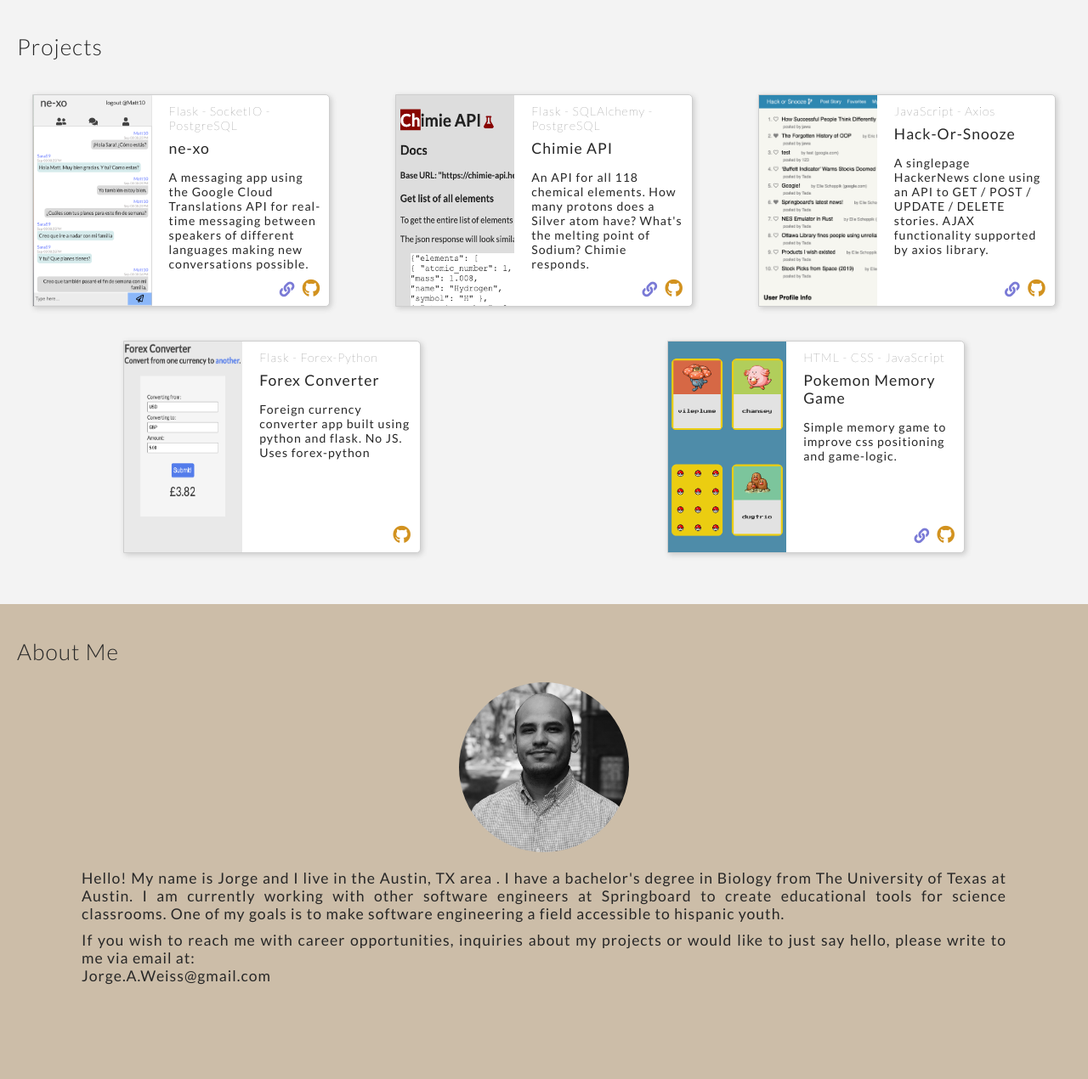
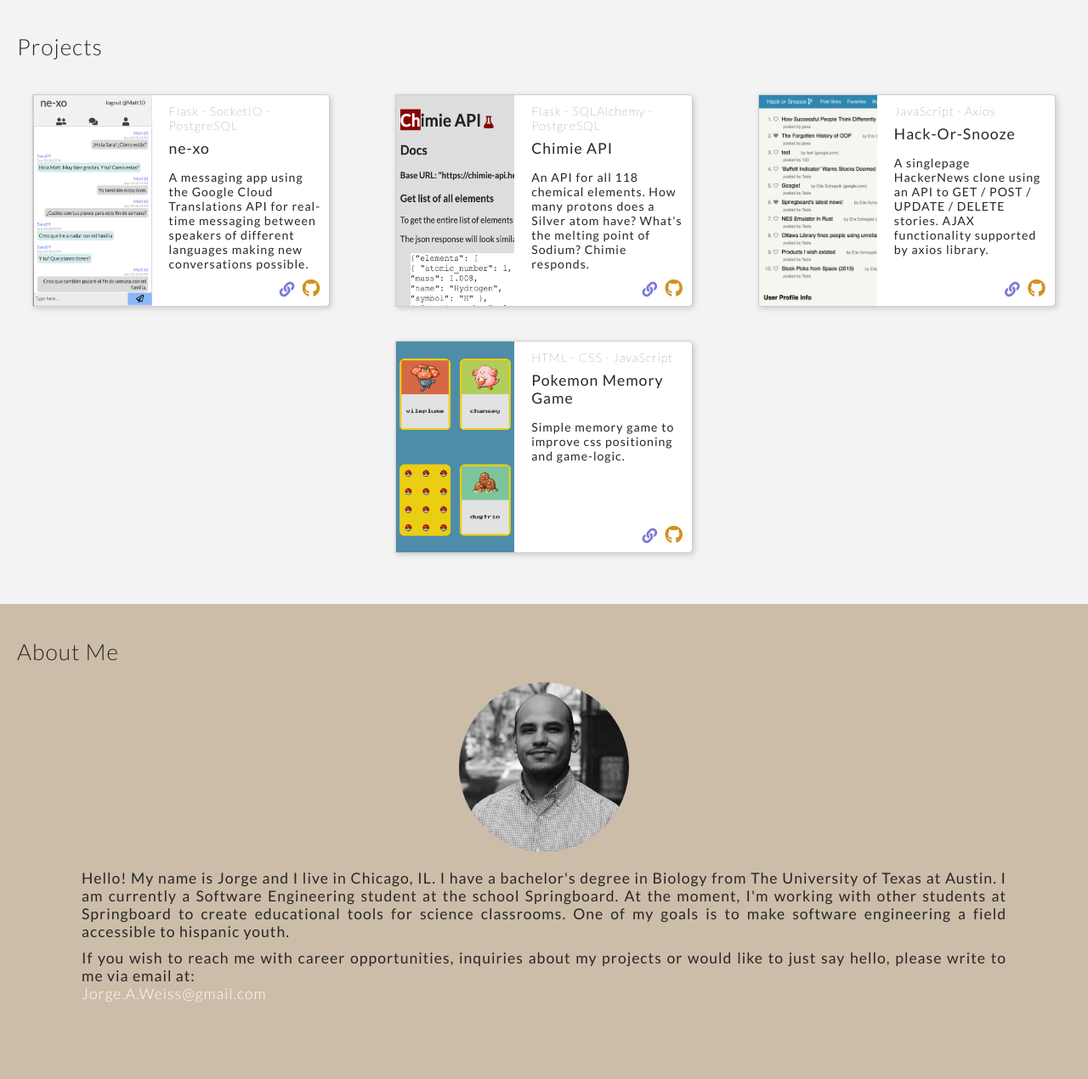
Before and after one commit to JAWeiss89/portfolio, a Flask app: page / in a window 1280 px wide. Shown: the part 1093-2363 px from the top of the page at 85% size. Before the commit the page ends 2252 px from the top, so only its background shows below. Run offline with Flask 2, Linux system fonts and the light colour scheme; some libraries are stand-ins or nearby versions.

Commit message:
Remove forex-converter from projects section

```diff
--- a/templates/index.html
+++ b/templates/index.html
@@ -136,21 +136,6 @@
 
                 <div class="project-card">
                     <div class="project-img">
-                        <img src="../static/forexpic.png" alt="placeholder image">
-                    </div>
-                    <div class="project-text">
-                        <p class="project-techs">Flask - Forex-Python</p>
-                        <p class="project-title">Forex Converter</p>
-                        <p class="project-description">Foreign currency converter app built using python and flask. No JS. Uses forex-python</p>
-                        <p class="project-links">
-                            <a target="_blank" href="https://github.com/JAWeiss89/forexConverter"><i class="fab fa-github"></i></a>
-                            <!-- <a href="https://chimie-api.herokuapp.com/"><i class="fas fa-link"></i></a></a> -->
-                        </p>
-                    </div>
-                </div>
-
-                <div class="project-card">
-                    <div class="project-img">
                         <img src="../static/memorypic.png" alt="placeholder image">
                     </div>
                     <div class="project-text">
@@ -175,8 +160,8 @@
                     <img src="../static/profile.jpg">
                 </div>
                 <div class="about-text">
-                    <p>Hello! My name is Jorge and I live in the Austin, TX area . I have a bachelor's degree in Biology from The University of Texas at Austin. I am currently working with other software engineers at Springboard to create educational tools for science classrooms. One of my goals is to make software engineering a field accessible to hispanic youth.</p>
-                    <p>If you wish to reach me with career opportunities, inquiries about my projects or would like to just say hello, please write to me via email at:  <br> Jorge.A.Weiss@gmail.com</p>
+                    <p>Hello! My name is Jorge and I live in Chicago, IL. I have a bachelor's degree in Biology from The University of Texas at Austin. I am currently a Software Engineering student at the school Springboard. At the moment, I'm working with other students at Springboard to create educational tools for science classrooms. One of my goals is to make software engineering a field accessible to hispanic youth.</p>
+                    <p>If you wish to reach me with career opportunities, inquiries about my projects or would like to just say hello, please write to me via email at:  <br><a href="mailto:jorge.a.weiss@gmail.com"> Jorge.A.Weiss@gmail.com</a></p>
                 </div>
             </div>
 
```
